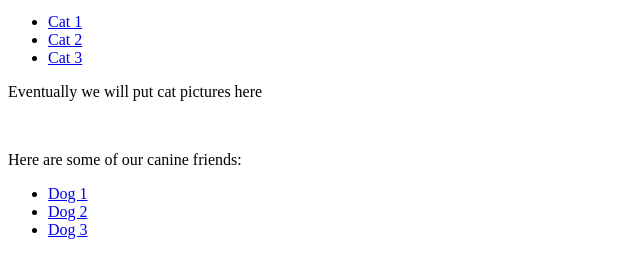
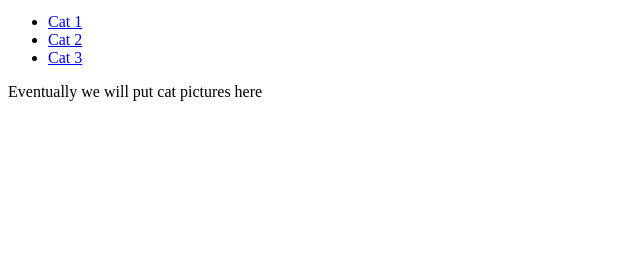
Before and after one commit to Ruthmy/cats, a plain HTML site: page index.html in a window 1280 px wide. Shown: the part 103-380 px from the top of the page, without its empty margins (0-640 px from the left). Drawn offline with Linux system fonts and the light colour scheme.

Commit message:
Revert "Modifying index.html to include dogs - BIG MISTAKE"
This reverts commit 183d57a843ddd59ac85857f23f560814707a3b02.

```diff
--- a/index.html
+++ b/index.html
@@ -16,15 +16,5 @@
 </ul>
 
 <p>Eventually we will put cat pictures here</p>
-
-<br>
-
-<p>Here are some of our canine friends:</p>
-<ul>
-  <li><a href="dog1.html">Dog 1</a></li>
-  <li><a href="dog2.html">Dog 2</a></li>
-  <li><a href="dog3.html">Dog 3</a></li>
-</ul>
-
 </body>
 </html>
```
